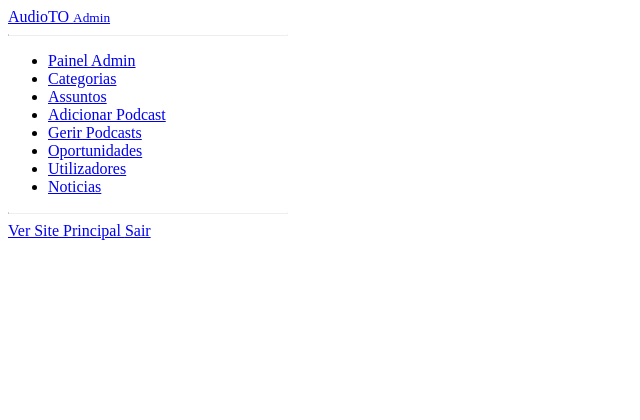
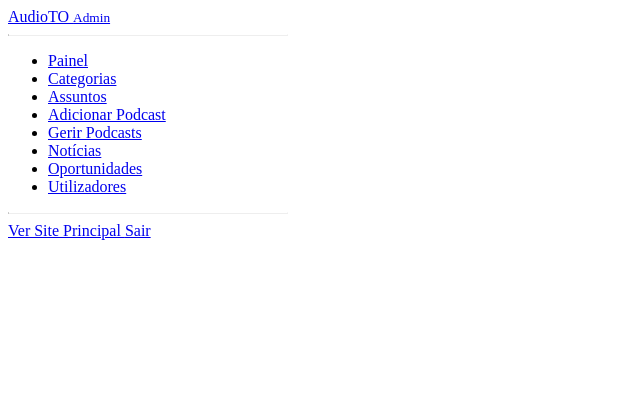
Before and after one commit to lmaxxor/sei-la, a PHP site: page /audio_to/admin/sidebar.php in a window 1280 px wide. Shown: the top 420 px of the page, without its empty margins (0-640 px from the left). Run offline with PHP 8.4, Linux system fonts and the light colour scheme.

Commit message:
Enhance admin sidebar

```diff
--- a/admin/sidebar.php
+++ b/admin/sidebar.php
@@ -11,51 +11,51 @@ $current_page_admin = basename($_SERVER['PHP_SELF']);
 $nav_items = [
     [
         'href' => 'index.php',
-        'icon' => 'fas fa-tachometer-alt', // Dashboard icon
-        'text' => 'Painel Admin',
+        'icon' => 'fas fa-chart-line',
+        'text' => 'Painel',
         'page_id' => 'index.php'
     ],
     [
         'href' => 'gerir_categorias.php',
-        'icon' => 'fas fa-tags', // Categories icon
+        'icon' => 'fas fa-tags',
         'text' => 'Categorias',
         'page_id' => 'gerir_categorias.php'
     ],
     [
         'href' => 'gerir_assuntos.php',
-        'icon' => 'fas fa-bookmark', // Subjects icon
+        'icon' => 'fas fa-bookmark',
         'text' => 'Assuntos',
         'page_id' => 'gerir_assuntos.php'
     ],
     [
         'href' => 'adicionar_podcast.php',
-        'icon' => 'fas fa-plus-circle', // Add Podcast icon
+        'icon' => 'fas fa-plus-circle',
         'text' => 'Adicionar Podcast',
         'page_id' => 'adicionar_podcast.php'
     ],
     [
         'href' => 'gerir_podcasts.php',
-        'icon' => 'fas fa-list-alt', // Manage Podcasts icon
+        'icon' => 'fas fa-podcast',
         'text' => 'Gerir Podcasts',
         'page_id' => 'gerir_podcasts.php'
     ],
     [
+        'href' => 'gerir_noticias.php',
+        'icon' => 'fas fa-newspaper',
+        'text' => 'Notícias',
+        'page_id' => 'gerir_noticias.php'
+    ],
+    [
         'href' => 'gerir_oportunidades.php',
-        'icon' => 'fas fa-bullhorn', // Opportunities icon
+        'icon' => 'fas fa-bullhorn',
         'text' => 'Oportunidades',
         'page_id' => 'gerir_oportunidades.php'
     ],
     [
         'href' => 'gerir_utilizadores.php',
-        'icon' => 'fas fa-users-cog', // Users icon
+        'icon' => 'fas fa-users-cog',
         'text' => 'Utilizadores',
         'page_id' => 'gerir_utilizadores.php'
-    ],
-       [
-        'href' => 'gerir_noticias.php',
-        'icon' => 'fas fa-notice-cog', // Users icon
-        'text' => 'Noticias',
-        'page_id' => 'gerir_noticias.php'
     ]
 ];
 
```
